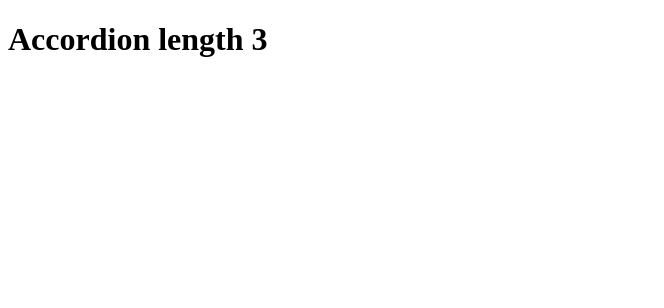
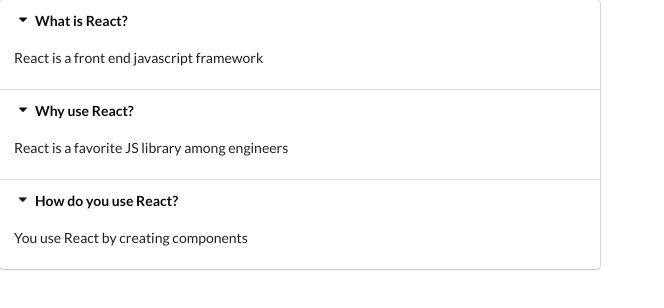
Before and after one commit to volkanb/react-development-widgets, a React (Create React App) app: page / in a window 1280 px wide. Shown: the top 308 px of the page, without its empty margins (0-664 px from the left). Built offline with nearby package versions, Linux system fonts and the light colour scheme.

Commit message:
Adds content and styling to accordion component

```diff
--- a/public/index.html
+++ b/public/index.html
@@ -10,6 +10,10 @@
 			content="Web site created using create-react-app"
 		/>
 		<link rel="apple-touch-icon" href="%PUBLIC_URL%/logo192.png" />
+		<link
+			rel="stylesheet"
+			href="https://cdnjs.cloudflare.com/ajax/libs/semantic-ui/2.4.1/semantic.min.css"
+		/>
 		<!--
       manifest.json provides metadata used when your web app is installed on a
       user's mobile device or desktop. See https://developers.google.com/web/fundamentals/web-app-manifest/
@@ -38,6 +42,5 @@
 
       To begin the development, run `npm start` or `yarn start`.
       To create a production bundle, use `npm run build` or `yarn build`.
-    -->
-  </body>
+    --></body>
 </html>
--- a/src/components/Accordion.js
+++ b/src/components/Accordion.js
@@ -1,7 +1,21 @@
 import React from 'react';
 
 const Accordion = ({ items }) => {
-	return <h1>Accordion length {items.length}</h1>;
+	const renderedItems = items.map((item) => {
+		return (
+			<React.Fragment key={item.title}>
+				<div className='title active'>
+					<i className='dropdown icon'></i>
+					{item.title}
+				</div>
+				<div className='content active'>
+					<p>{item.content}</p>
+				</div>
+			</React.Fragment>
+		);
+	});
+
+	return <div className='ui styled accordion'>{renderedItems}</div>;
 };
 
 export default Accordion;
```
Lines whose indentation alone changed are shown as unchanged.
